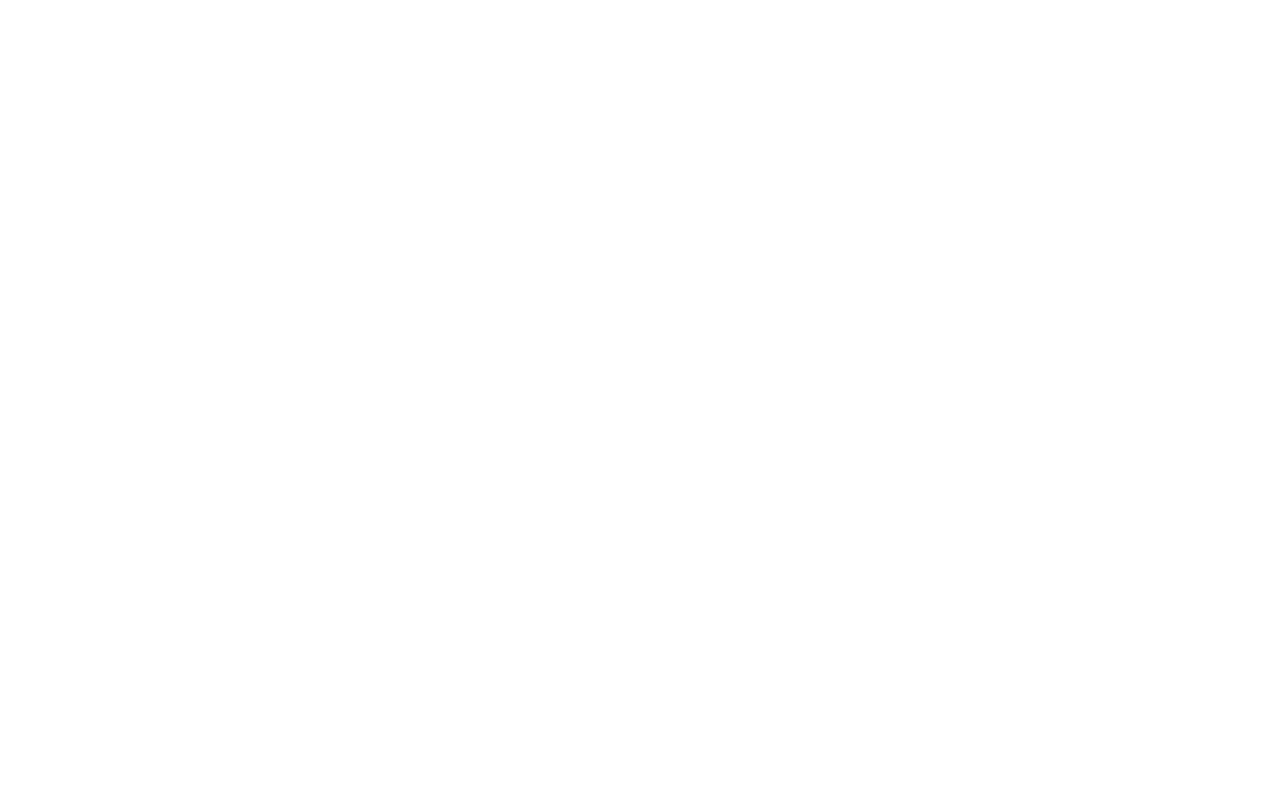
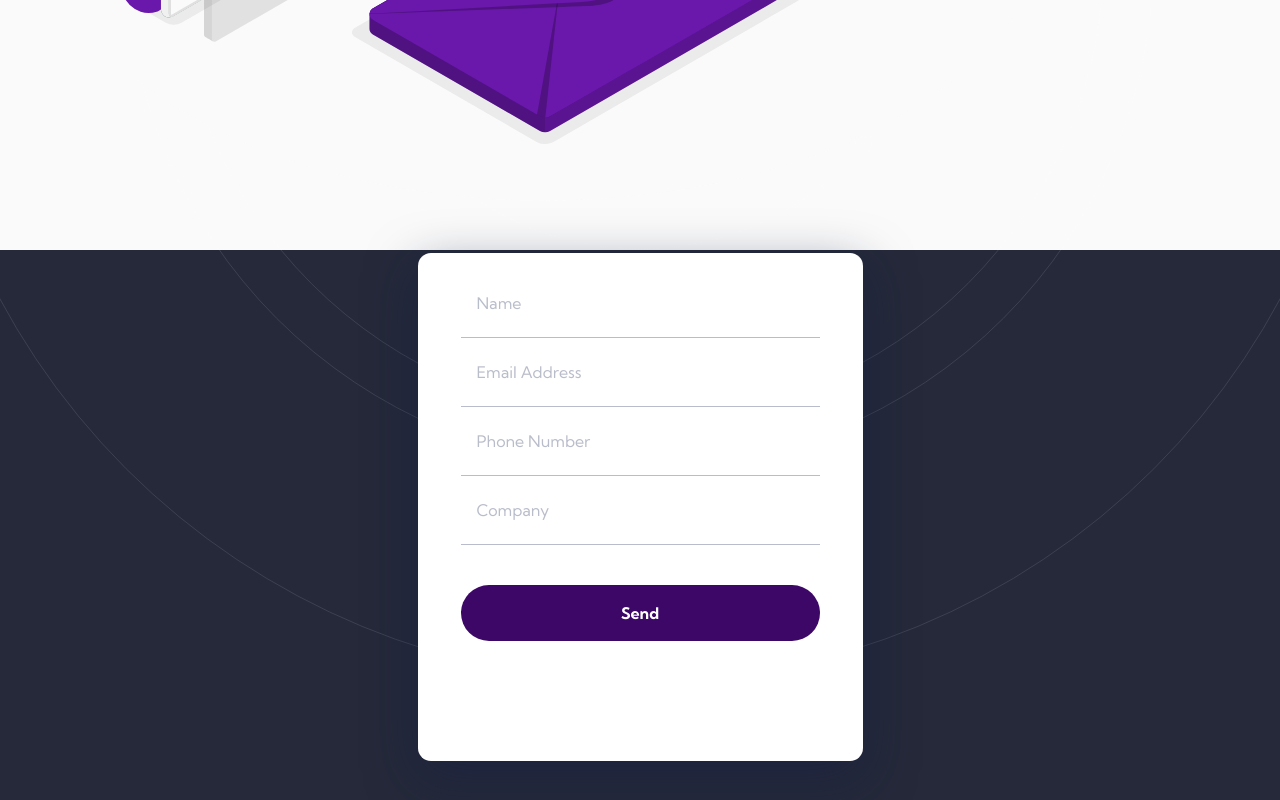
Before and after one commit to Nucleo-Code/NuCleoCo, a React (Create React App) app: page /signup in a window 1280 px wide. Shown: the part 1168-1968 px from the top of the page. Before the commit the page ends 800 px from the top, so only its background shows below. Built offline with nearby package versions, Linux system fonts and the light colour scheme.

Commit message:
component email maquetado

```diff
--- a/src/Components/Form.module.css
+++ b/src/Components/Form.module.css
@@ -6,3 +6,114 @@
   width: 32.7rem;
   border-radius: 1.3rem;
 }
+.input-container {
+  display: flex;
+  align-items: center;
+  border-bottom: 0.1rem solid var(--fifth-color-light);
+}
+.input-name,
+.input-email,
+.input-phone,
+.input-company {
+  width: 100%;
+  padding: 2.4rem 1.6rem;
+  border: none;
+  border-bottom: 0.1rem solid var(--fifth-color-light);
+  outline: none;
+  color: var(--third-color);
+}
+.input-name {
+  padding-top: 0;
+}
+.input-name,
+.input-email {
+  border: none;
+}
+.input-company {
+  margin-bottom: 4rem;
+}
+.cross-icon {
+  padding: 0 1.6rem;
+}
+.form input,
+.form input::placeholder {
+  font-size: 1.6rem;
+  font-family: "Kumbh Sans", sans-serif;
+}
+.form input::placeholder {
+  color: var(--fifth-color-light);
+}
+.form .current-plan {
+  padding: 2rem 1.6rem;
+  display: flex;
+  align-items: center;
+  justify-content: space-between;
+  border-bottom: 0.1rem solid var(--fifth-color-light);
+  cursor: pointer;
+}
+.form .arrow {
+  transform: rotate(180deg);
+}
+.invalid-input {
+  border-color: var(--sixth-color);
+}
+.invalid-input input,
+.invalid-input input::placeholder {
+  color: var(--sixth-color);
+}
+.form .select-plan p {
+  color: var(--third-color);
+  font-weight: 700;
+  font-size: 1.6rem;
+}
+.form .select-plan span {
+  color: var(--third-color-light);
+  margin-left: 0.8rem;
+}
+.form .button {
+  background-color: var(--first-color);
+  color: var(--white);
+  width: 100%;
+}
+.form .button:hover {
+  background-color: var(--second-color);
+}
+.form .plan-options {
+  position: absolute;
+  margin-top: 0.6rem;
+  background-color: var(--white);
+  border: 0.1rem solid var(--third-color-border-form);
+  border-radius: 0.8rem;
+  padding: 2.4rem 3.2rem;
+  width: 27.9rem;
+  cursor: pointer;
+  box-shadow: 0 1.5rem 2rem var(--box-shadow);
+}
+.form .plan-options .plan {
+  padding: 1.75rem 0;
+  border-bottom: 0.1rem solid var(--fifth-color-light-border-plan-options);
+  display: flex;
+  align-items: center;
+  justify-content: space-between;
+}
+.plan:first-of-type {
+  padding-top: 0 !important;
+}
+.plan:last-of-type {
+  padding-bottom: 0 !important;
+  border: none !important;
+}
+
+/* Tablet */
+@media (min-width: 768px) {
+  .form {
+    padding: 4rem 4.3rem;
+    height: 50.8rem;
+    width: 44.5rem;
+    box-shadow: 0 1.5rem 5rem var(--box-shadow-form);
+  }
+  .form .plan-options {
+    padding: 2.4rem 3.2rem;
+    width: 35.9rem;
+  }
+}
--- a/src/Components/Form.tsx
+++ b/src/Components/Form.tsx
@@ -4,9 +4,158 @@ import Button from "./UI/Button";
 import { useState, useRef } from "react";
 
 function Form() {
+  const nameInputRef = useRef<HTMLInputElement | null>(null);
+  const emailInputRef = useRef<HTMLInputElement | null>(null);
+  const [isInvalidName, setIsInvalidName] = useState(false);
+  const [isInvalidEmail, setIsInvalidEmail] = useState(false);
+  const [isPlanOptionsOpen, setIsPlanOptionsOpen] = useState(false);
+  const [plan, setPlan] = useState({
+    name: "Basic Pack",
+    price: "Free",
+  });
+
+  const planOptionsHandler = () => {
+    setIsPlanOptionsOpen((state) => !state);
+  };
+
+  const selectPlanHandler = (plan: { name: string; price: string }) => {
+    setPlan(plan);
+    setIsPlanOptionsOpen(false);
+  };
+
+  const arrowClass = isPlanOptionsOpen ? classes.arrow : "";
+
+  const validateForm = () => {
+    const name = nameInputRef.current?.value;
+    const email = emailInputRef.current?.value;
+    if (name?.trim() === "") {
+      setIsInvalidName(true);
+    } else {
+      setIsInvalidName(false);
+    }
+    if (!email?.includes("@")) {
+      setIsInvalidEmail(true);
+    } else {
+      setIsInvalidEmail(false);
+    }
+  };
+
+  const submitHandler = (e: React.FormEvent) => {
+    e.preventDefault();
+    validateForm();
+  };
 
   return (
-    <></>
+    <form className={classes.form} onSubmit={submitHandler} noValidate>
+      <div
+        className={`${classes["input-container"]} ${
+          isInvalidName && classes["invalid-input"]
+        }`}
+      >
+        <input
+          type="text"
+          aria-label="name"
+          placeholder="Name"
+          className={classes["input-name"]}
+          ref={nameInputRef}
+        />
+        {isInvalidName && (
+          <img
+            src="./assets/sign-up/icon-cross.svg"
+            alt="cross icon"
+            className={classes["cross-icon"]}
+          />
+        )}
+      </div>
+      <div
+        className={`${classes["input-container"]} ${
+          isInvalidEmail && classes["invalid-input"]
+        }`}
+      >
+        <input
+          type="email"
+          aria-label="email"
+          placeholder="Email Address"
+          className={classes["input-email"]}
+          ref={emailInputRef}
+        />
+        {isInvalidEmail && (
+          <img
+            src="./assets/sign-up/icon-cross.svg"
+            alt="cross icon"
+            className={classes["cross-icon"]}
+          />
+        )}
+      </div>
+      {/* <div className={classes["select-plan"]}>
+        <div className={classes["current-plan"]} onClick={planOptionsHandler}>
+          <p>
+            {plan.name} <span>{plan.price}</span>
+          </p>
+          <img
+            src="./assets/sign-up/icon-arrow-down.svg"
+            alt="arrow"
+            className={arrowClass}
+          />
+        </div>
+        {isPlanOptionsOpen && (
+          <div className={classes["plan-options"]}>
+            <div
+              className={classes.plan}
+              onClick={() =>
+                selectPlanHandler({ name: "Basic Pack", price: "Free" })
+              }
+            >
+              <p>
+                Basic Pack <span>Free</span>
+              </p>
+              {plan.name === "Basic Pack" && (
+                <img src="./assets/sign-up/icon-check.svg" alt="check icon" />
+              )}
+            </div>
+            <div
+              className={classes.plan}
+              onClick={() =>
+                selectPlanHandler({ name: "Pro Pack", price: "$9.99" })
+              }
+            >
+              <p>
+                Pro Pack <span>$9.99</span>
+              </p>
+              {plan.name === "Pro Pack" && (
+                <img src="./assets/sign-up/icon-check.svg" alt="check icon" />
+              )}
+            </div>
+            <div
+              className={classes.plan}
+              onClick={() =>
+                selectPlanHandler({ name: "Ultimate Pack", price: "$19.99" })
+              }
+            >
+              <p>
+                Ultimate Pack <span>$19.99</span>
+              </p>
+              {plan.name === "Ultimate Pack" && (
+                <img src="./assets/sign-up/icon-check.svg" alt="check icon" />
+              )}
+            </div>
+          </div>
+        )}
+      </div> */}
+      <input
+        type="phone"
+        aria-label="phone"
+        placeholder="Phone Number"
+        className={classes["input-phone"]}
+      />
+      <input
+        type="text"
+        aria-label="company"
+        placeholder="Company"
+        className={classes["input-company"]}
+      />
+      <Button text="Send" className={classes.button} />
+    </form>
   );
 }
 
--- a/src/Pages/SignUp.module.css
+++ b/src/Pages/SignUp.module.css
@@ -45,12 +45,14 @@
     justify-items: flex-start;
   }
   .main .title {
+
     font-size: 5.6rem;
     text-align: left;
     grid-column: 1 / 2;
     margin-bottom: 0;
   }
   .main .text-content {
+    padding-top: 5px;
     font-size: 1.8rem;
     text-align: left;
     grid-column: 1 / 2;
@@ -58,6 +60,7 @@
     width: initial;
   }
   .main .countdown {
+
     grid-column: 1 / 2;
   }
   .main .form {
--- a/src/Pages/SignUp.tsx
+++ b/src/Pages/SignUp.tsx
@@ -3,12 +3,25 @@ import Countdown from "../Components/Countdown";
 import Form from "../Components/Form";
 import Header from "../Components/Header";
 import classes from "./SignUp.module.css";
+import imgEmail from '../assets/email.svg'
 
 function SignUp() {
   return (
     <Fragment>
       <Header />
+      <main className={classes.main}>
 
+        <h1 className={classes.title}>Obten el mejor servicio de latinoamerica</h1>
+        <p className={classes["text-content"]}>
+          Puedes contactarno para poder brindarte un servicio con exelencia y calidad de software
+        </p>
+
+        <img className={classes.countdown} src={imgEmail} alt="Logo" width="85%" />
+
+        <div className={classes.form}>
+          <Form />
+        </div>
+      </main>
     </Fragment>
   );
 }
```
Also changed, not shown: src/Components/Countdown.tsx (+77 -1 lines), src/assets/email.svg (added).
